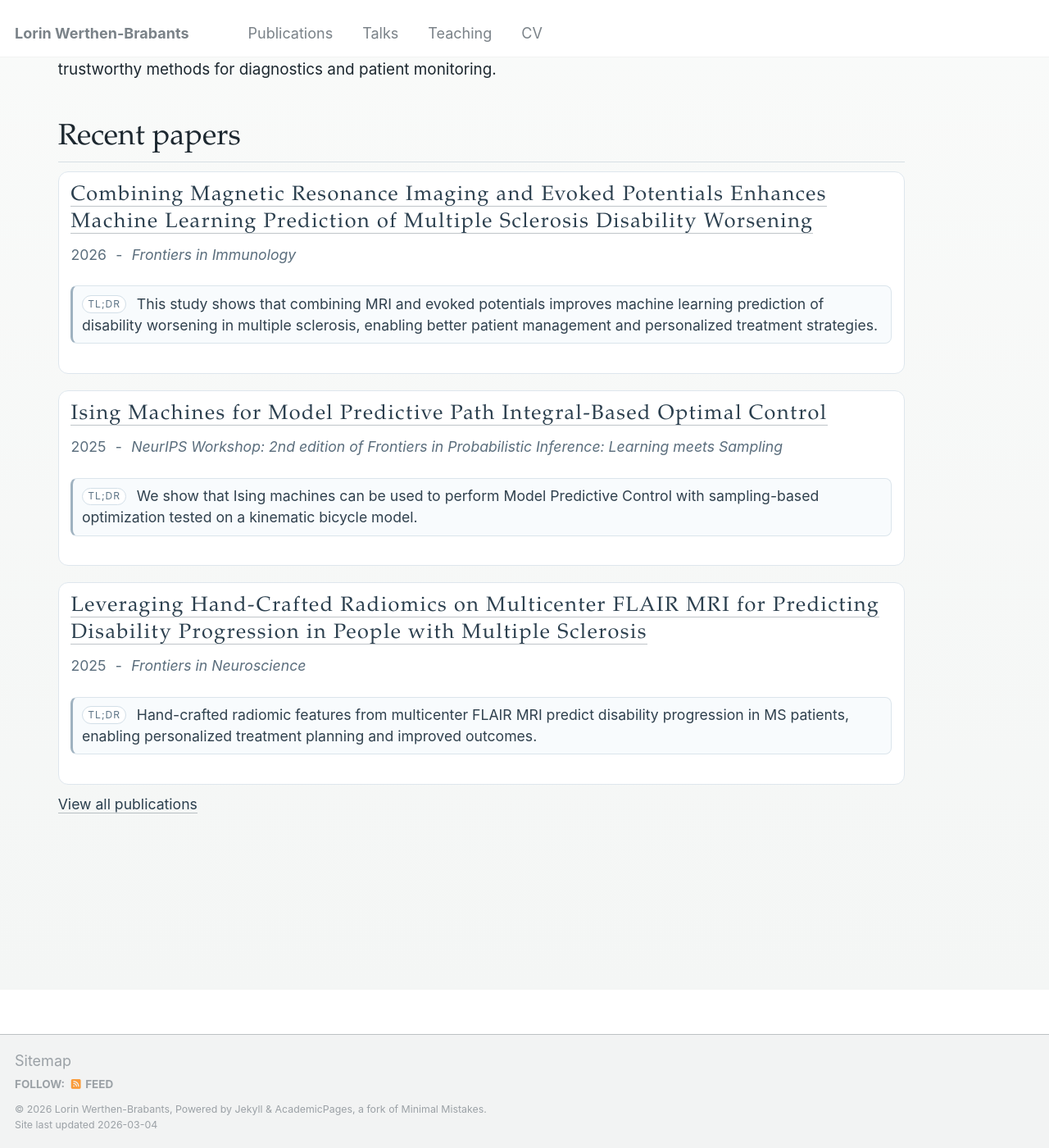
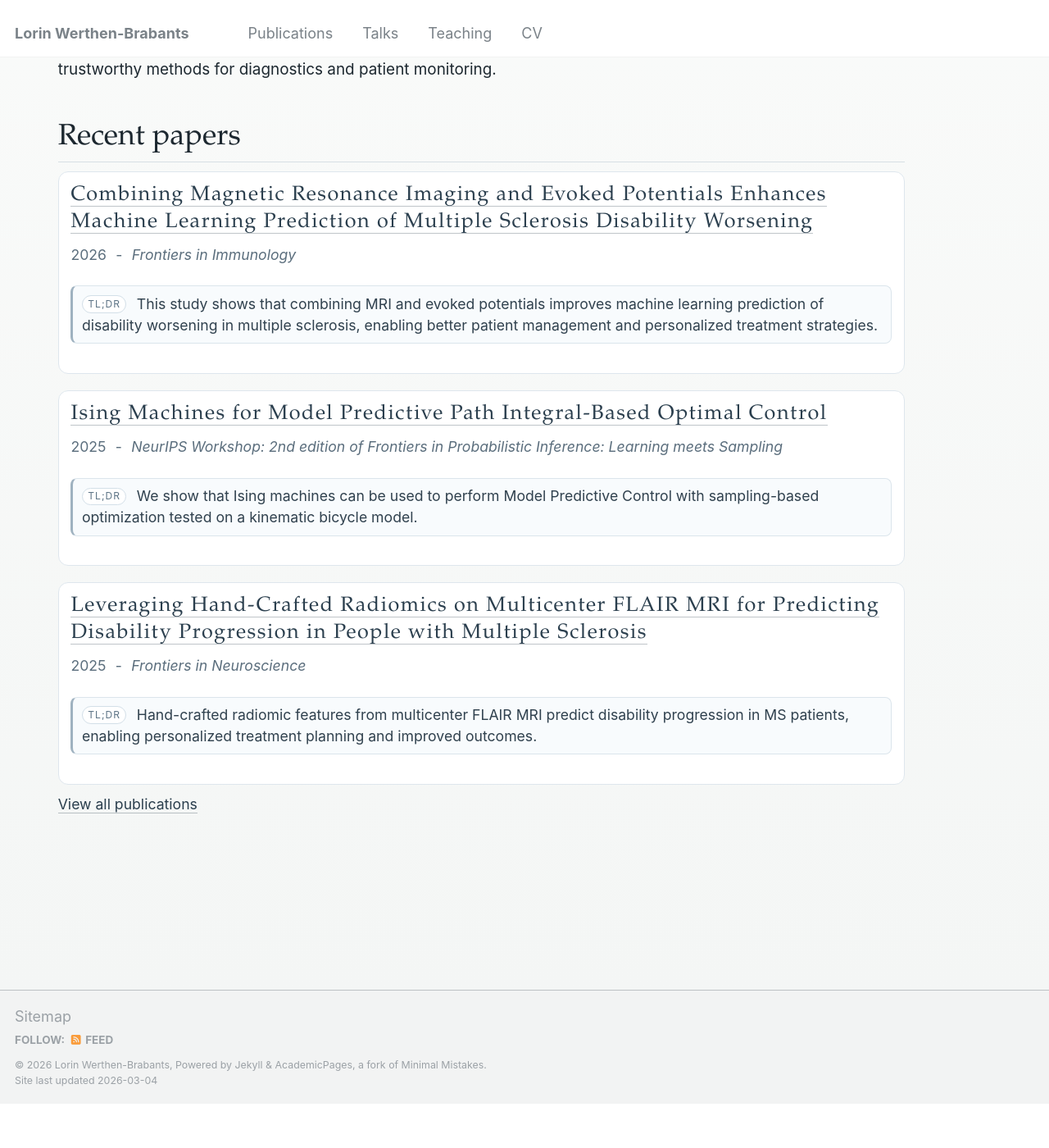
Before and after one commit to werthen/werthen.com, a Jekyll site: the page built from _pages/about.md, in a window 1280 px wide and 1400 px high, scrolled down 491 px. Shown: the whole window at 82% size. Built offline with Jekyll 4.4.1, drawn with Linux system fonts in a browser that asks for light colours; some web fonts are replaced; after the commit the page ends 1837 px from its top, so only the background shows below that.

Commit message:
Comment out margin-top in footer styles, removes erroneous whitespace

```diff
--- a/_sass/_footer.scss
+++ b/_sass/_footer.scss
@@ -14,7 +14,7 @@
   bottom: 0em;
   height: auto;
   /* sticky footer fix end */
-  margin-top: 3em;
+  // margin-top: 3em;
   color: mix(#fff, $gray, 25%);
   -webkit-animation: intro 0.3s both;
           animation: intro 0.3s both;
```
